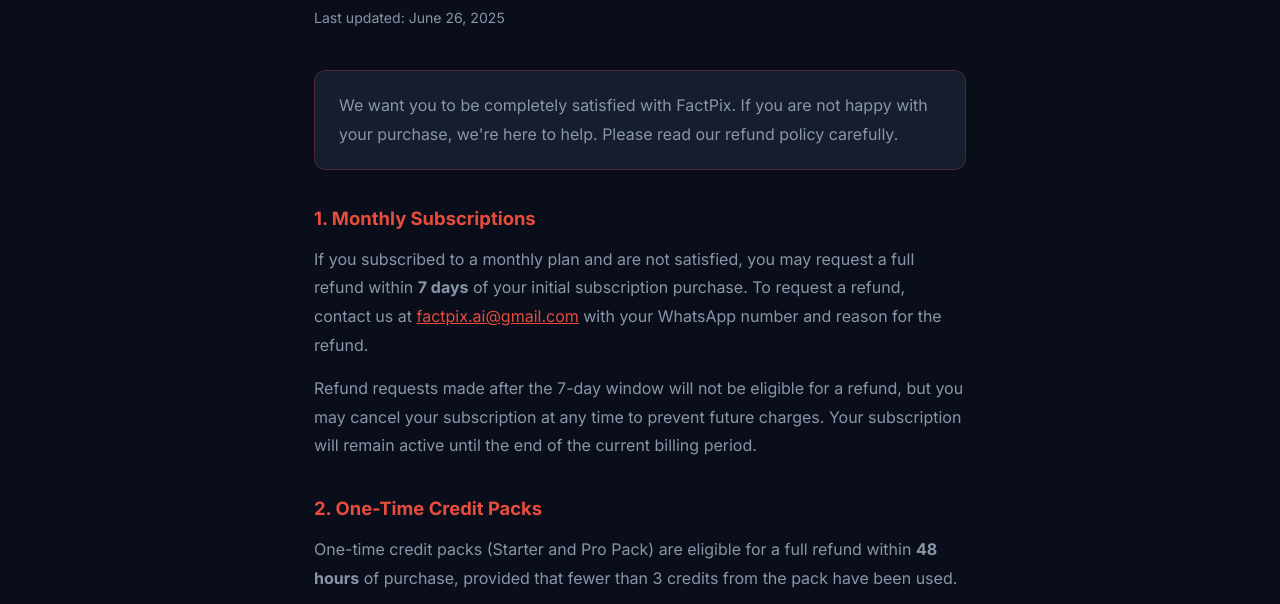
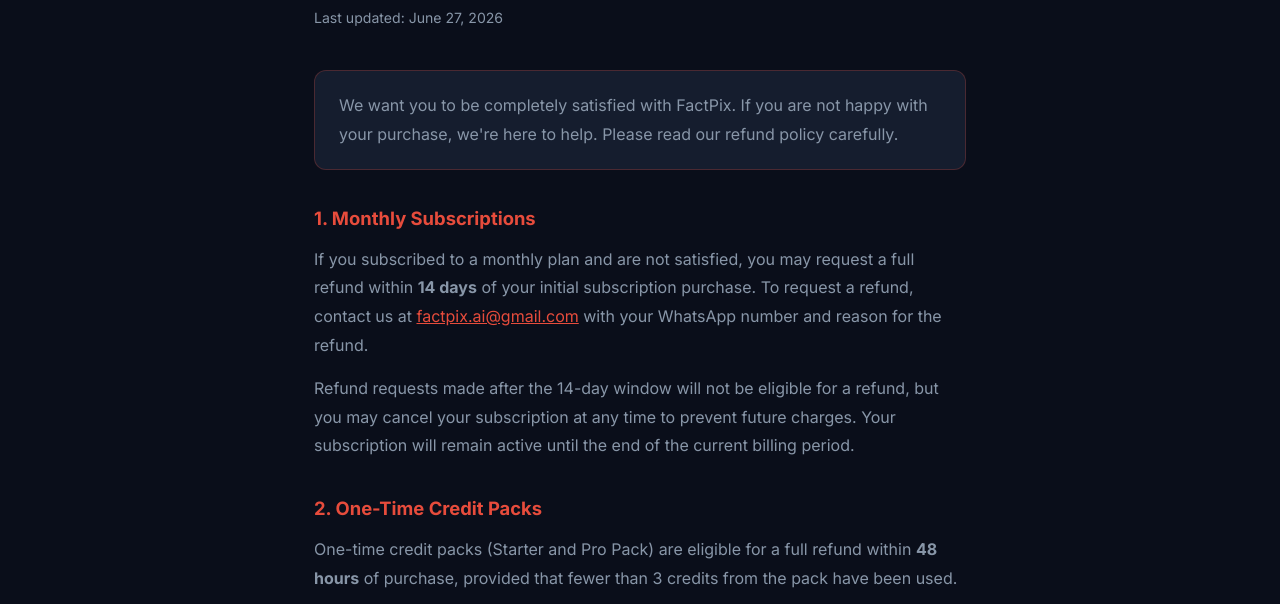
Before and after one commit to factpix-ai/factpix-website, a plain HTML site: page refund.html in a window 1280 px wide. Shown: the part 191-795 px from the top of the page. Drawn offline with Linux system fonts and the light colour scheme.

Commit message:
fix: update refund policy to 14-day minimum per Paddle requirements

```diff
--- a/refund.html
+++ b/refund.html
@@ -40,15 +40,15 @@
   </nav>
   <div class="container">
     <h1>Refund Policy</h1>
-    <p class="date">Last updated: June 26, 2025</p>
+    <p class="date">Last updated: June 27, 2026</p>
 
     <div class="highlight-box">
       <p>We want you to be completely satisfied with FactPix. If you are not happy with your purchase, we're here to help. Please read our refund policy carefully.</p>
     </div>
 
     <h2>1. Monthly Subscriptions</h2>
-    <p>If you subscribed to a monthly plan and are not satisfied, you may request a full refund within <strong>7 days</strong> of your initial subscription purchase. To request a refund, contact us at <a href="mailto:factpix.ai@gmail.com">factpix.ai@gmail.com</a> with your WhatsApp number and reason for the refund.</p>
-    <p>Refund requests made after the 7-day window will not be eligible for a refund, but you may cancel your subscription at any time to prevent future charges. Your subscription will remain active until the end of the current billing period.</p>
+    <p>If you subscribed to a monthly plan and are not satisfied, you may request a full refund within <strong>14 days</strong> of your initial subscription purchase. To request a refund, contact us at <a href="mailto:factpix.ai@gmail.com">factpix.ai@gmail.com</a> with your WhatsApp number and reason for the refund.</p>
+    <p>Refund requests made after the 14-day window will not be eligible for a refund, but you may cancel your subscription at any time to prevent future charges. Your subscription will remain active until the end of the current billing period.</p>
 
     <h2>2. One-Time Credit Packs</h2>
     <p>One-time credit packs (Starter and Pro Pack) are eligible for a full refund within <strong>48 hours</strong> of purchase, provided that fewer than 3 credits from the pack have been used.</p>
```
